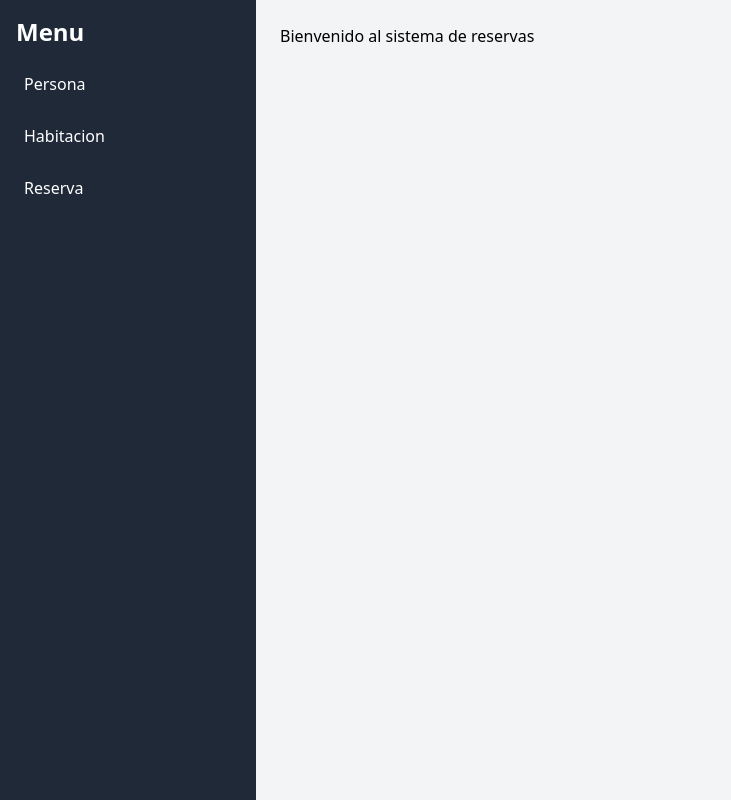
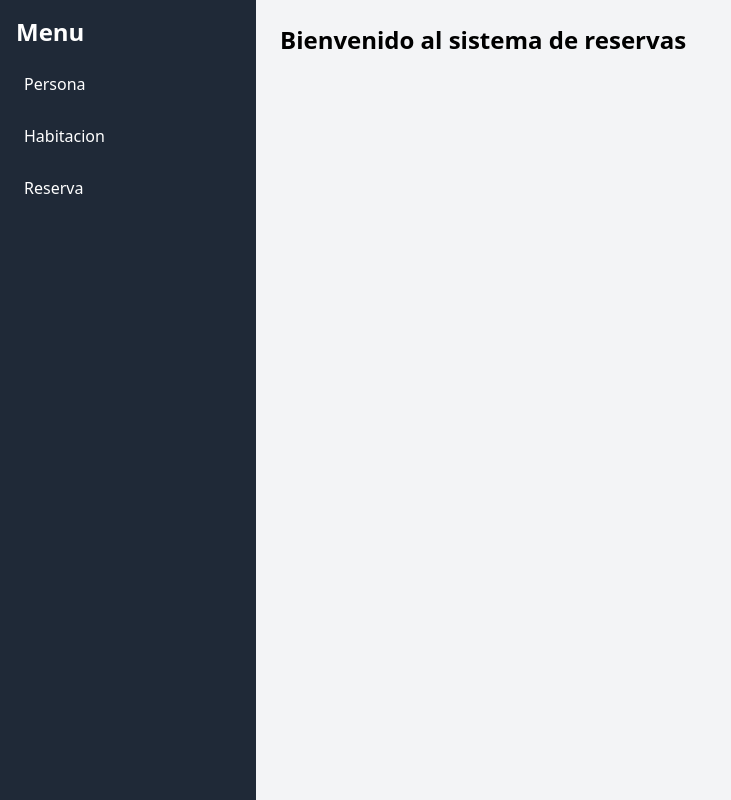
Before and after one commit to PyCeciliaReyes/system-reservation-client, a React (Vite) app: page / in a window 1280 px wide. Shown: the whole page, without its empty margins (0-731 px from the left). Built offline with nearby package versions, Linux system fonts and the light colour scheme.

Commit message:
Mejorar el estilo del mensaje de bienvenida en la pag principal

```diff
--- a/src/App.jsx
+++ b/src/App.jsx
@@ -49,7 +49,7 @@ export const App = () => {
             <Route path="/persona" element={<Persona />} />
             <Route path="/habitacion" element={<Habitacion />} />
             <Route path="/reserva" element={<Reserva />} />
-            <Route path="/" element={<h1>Bienvenido al sistema de reservas</h1>} />
+            <Route path="/" element={<h1 className='text-2xl font-bold mb-4'>Bienvenido al sistema de reservas</h1>} />
           </Routes>
         </main>
       </div>
```
